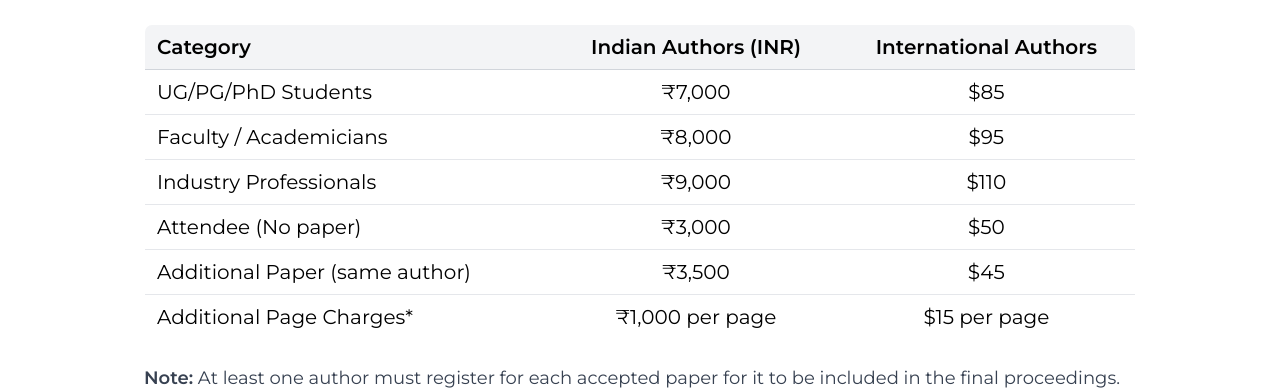
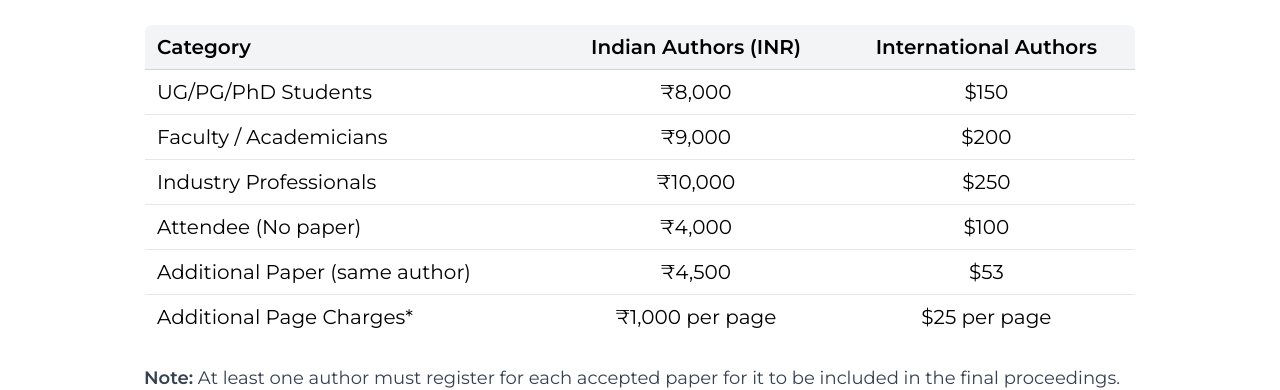
Before and after one commit to siddhant0022/i3cset-2025, a website: page registration.html in a window 1280 px wide. Shown: the part 758-1148 px from the top of the page. Drawn offline with nearby package versions, Linux system fonts and the light colour scheme.

Commit message:
Update registration price

```diff
--- a/registration.html
+++ b/registration.html
@@ -104,33 +104,33 @@
                         <tbody>
                             <tr class="hover:bg-gray-50">
                                 <td class="border-b border-gray-200 px-3 py-2">UG/PG/PhD Students</td>
-                                <td class="border-b border-gray-200 px-3 py-2 text-center">₹7,000</td>
-                                <td class="border-b border-gray-200 px-3 py-2 text-center">$85</td>
+                                <td class="border-b border-gray-200 px-3 py-2 text-center">₹8,000</td>
+                                <td class="border-b border-gray-200 px-3 py-2 text-center">$150</td>
                             </tr>
                             <tr class="hover:bg-gray-50">
                                 <td class="border-b border-gray-200 px-3 py-2">Faculty / Academicians</td>
-                                <td class="border-b border-gray-200 px-3 py-2 text-center">₹8,000</td>
-                                <td class="border-b border-gray-200 px-3 py-2 text-center">$95</td>
+                                <td class="border-b border-gray-200 px-3 py-2 text-center">₹9,000</td>
+                                <td class="border-b border-gray-200 px-3 py-2 text-center">$200</td>
                             </tr>
                             <tr class="hover:bg-gray-50">
                                 <td class="border-b border-gray-200 px-3 py-2">Industry Professionals</td>
-                                <td class="border-b border-gray-200 px-3 py-2 text-center">₹9,000</td>
-                                <td class="border-b border-gray-200 px-3 py-2 text-center">$110</td>
+                                <td class="border-b border-gray-200 px-3 py-2 text-center">₹10,000</td>
+                                <td class="border-b border-gray-200 px-3 py-2 text-center">$250</td>
                             </tr>
                             <tr class="hover:bg-gray-50">
                                 <td class="border-b border-gray-200 px-3 py-2">Attendee (No paper)</td>
-                                <td class="border-b border-gray-200 px-3 py-2 text-center">₹3,000</td>
-                                <td class="border-b border-gray-200 px-3 py-2 text-center">$50</td>
+                                <td class="border-b border-gray-200 px-3 py-2 text-center">₹4,000</td>
+                                <td class="border-b border-gray-200 px-3 py-2 text-center">$100</td>
                             </tr>
                             <tr class="hover:bg-gray-50">
                                 <td class="border-b border-gray-200 px-3 py-2">Additional Paper (same author)</td>
-                                <td class="border-b border-gray-200 px-3 py-2 text-center">₹3,500</td>
-                                <td class="border-b border-gray-200 px-3 py-2 text-center">$45</td>
+                                <td class="border-b border-gray-200 px-3 py-2 text-center">₹4,500</td>
+                                <td class="border-b border-gray-200 px-3 py-2 text-center">$53</td>
                             </tr>
                             <tr class="hover:bg-gray-50">
                                 <td class="px-3 py-2">Additional Page Charges*</td>
                                 <td class="px-3 py-2 text-center">₹1,000 per page</td>
-                                <td class="px-3 py-2 text-center">$15 per page</td>
+                                <td class="px-3 py-2 text-center">$25 per page</td>
                             </tr>
                         </tbody>
                     </table>
```
